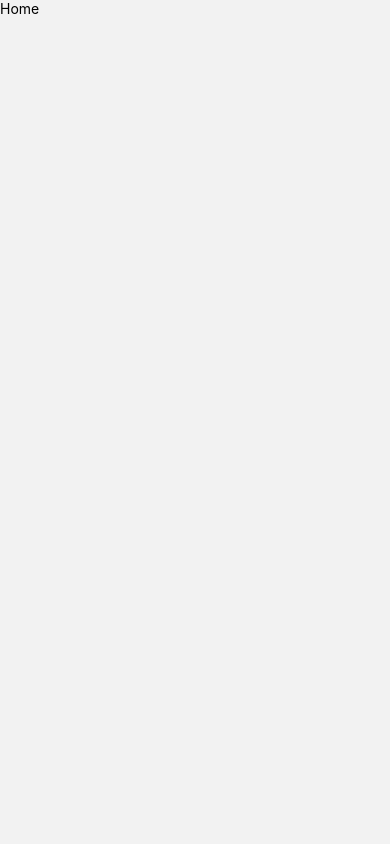
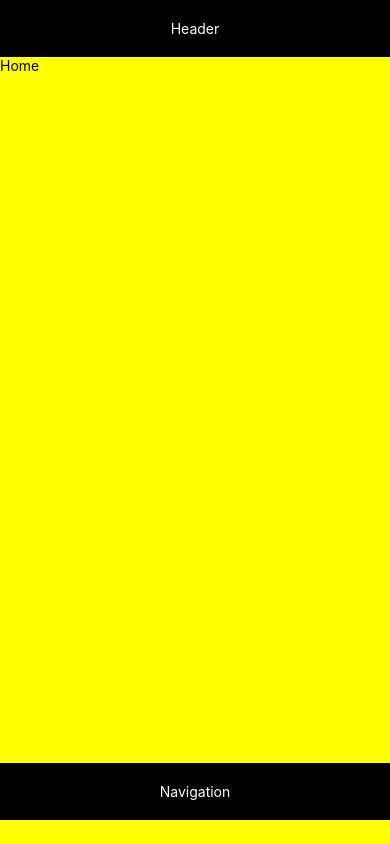
Before and after one commit to Electrum96/LogicalTrening, a React Native app: screen /Home in a window 390 px wide. Built offline with nearby package versions, Linux system fonts and the light colour scheme.

Commit message:
09-11-2023:16:12

```diff
--- a/src/components/layout/useStyleLayout.js
+++ b/src/components/layout/useStyleLayout.js
@@ -12,7 +12,6 @@ function useStyleLayout ({color}) {
         },
 
         cont: {
-            alignItems: 'center',
             flex: 1,
             justifyContent: 'space-between'
         }
--- a/src/pages/home/Home.jsx
+++ b/src/pages/home/Home.jsx
@@ -1,14 +1,18 @@
 import {Text, View, Image} from 'react-native';
 
 import useStyleHome from './useStyleHome';
+
+import Layout from '../../components/layout/Layout';
 
 const Home = () => {
 
 const styles = useStyleHome();
     return (
+    <Layout>
         <View>
             <Text>Home</Text>
         </View>
+        </Layout>
     )
 }
 
```
